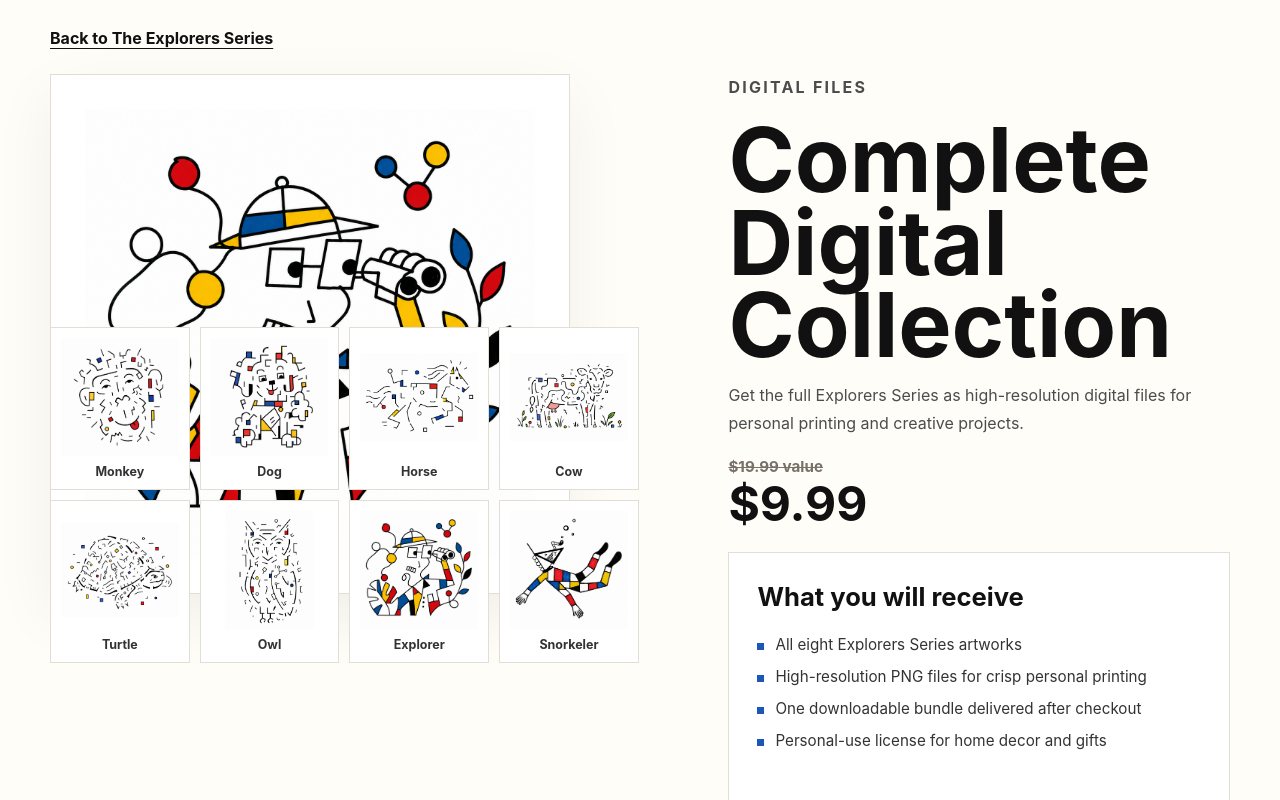
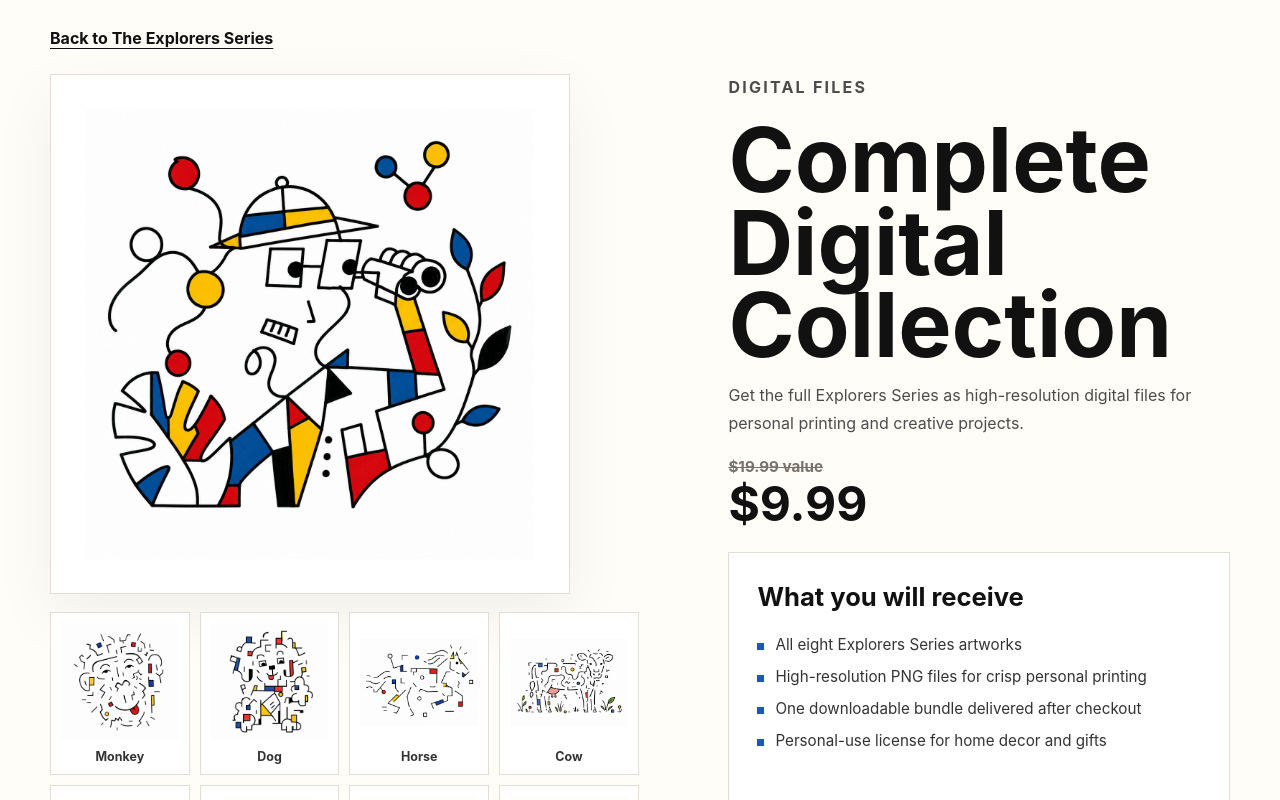
Before and after one commit to BigHitterG/bygoetz, a Next.js app: page /explorers/digital-downloads in a window 1280 px wide. Shown: the top 800 px of the page. Built offline with nearby package versions, Linux system fonts and the light colour scheme.

Commit message:
Prevent digital preview thumbnails from overlapping

```diff
--- a/components/explorers/Explorers.module.css
+++ b/components/explorers/Explorers.module.css
@@ -486,7 +486,6 @@
 }
 
 .downloadArtworkPanel,
-.downloadPreviewPanel,
 .downloadFeaturedArtwork {
   aspect-ratio: 1 / 1;
 }
```
